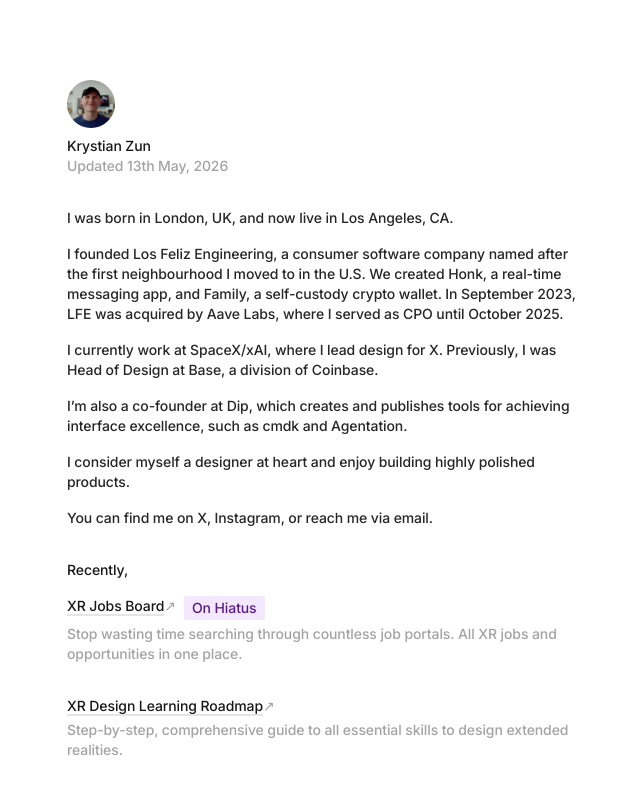
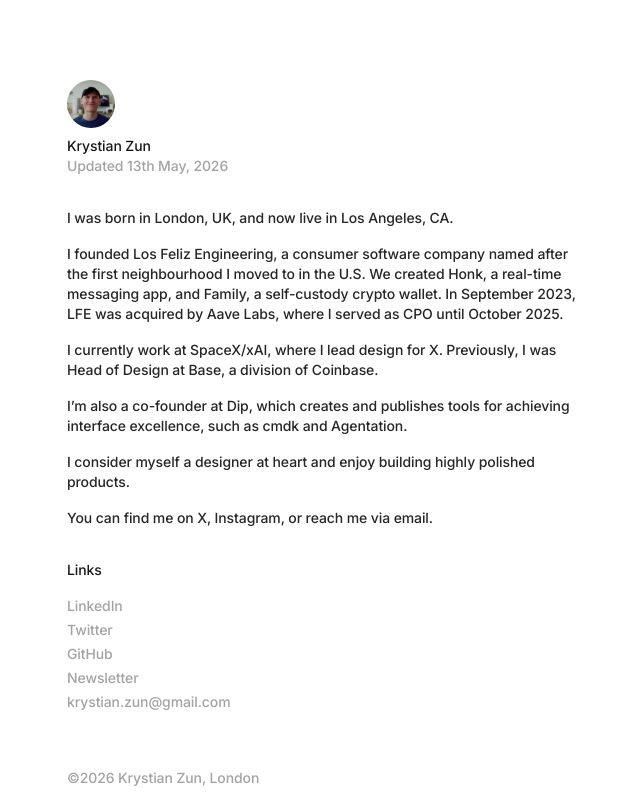
Before and after one commit to krystianzun/krystianzun-com, a Next.js app: page / in a window 1280 px wide. Shown: the top 794 px of the page, without its empty margins (317-957 px from the left). Built offline with nearby package versions, Linux system fonts and the light colour scheme.

Commit message:
Update page.tsx

```diff
--- a/app/page.tsx
+++ b/app/page.tsx
@@ -4,7 +4,7 @@
 
 export default function Home() {
   return (
-    <main className="pt-20 pb-4 mx-auto max-w-lg">
+    <main className="pt-20 pb-20 mx-auto max-w-lg">
       <article className="mb-8">
         <header className="pb-8">
           <Image
@@ -42,8 +42,6 @@
         </div>
       </article>
 
-      <Projects />
-
       <Footer />
     </main>
   );
```
